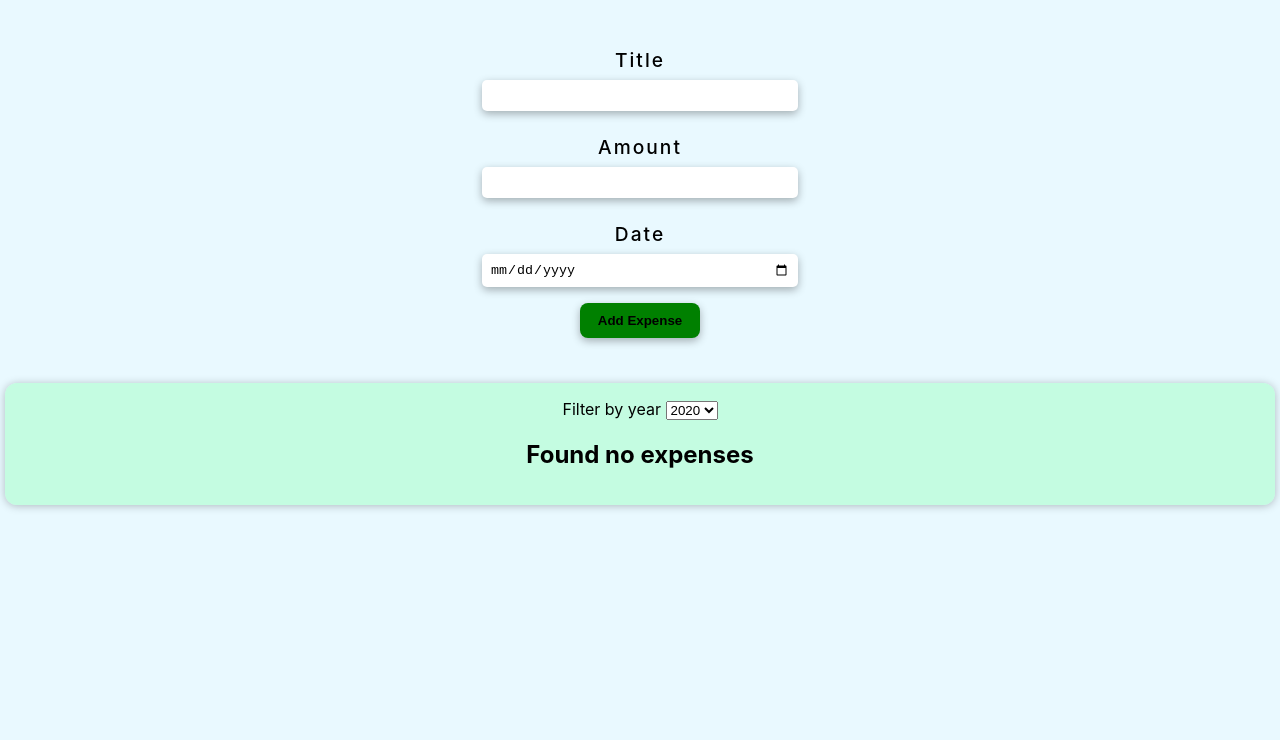
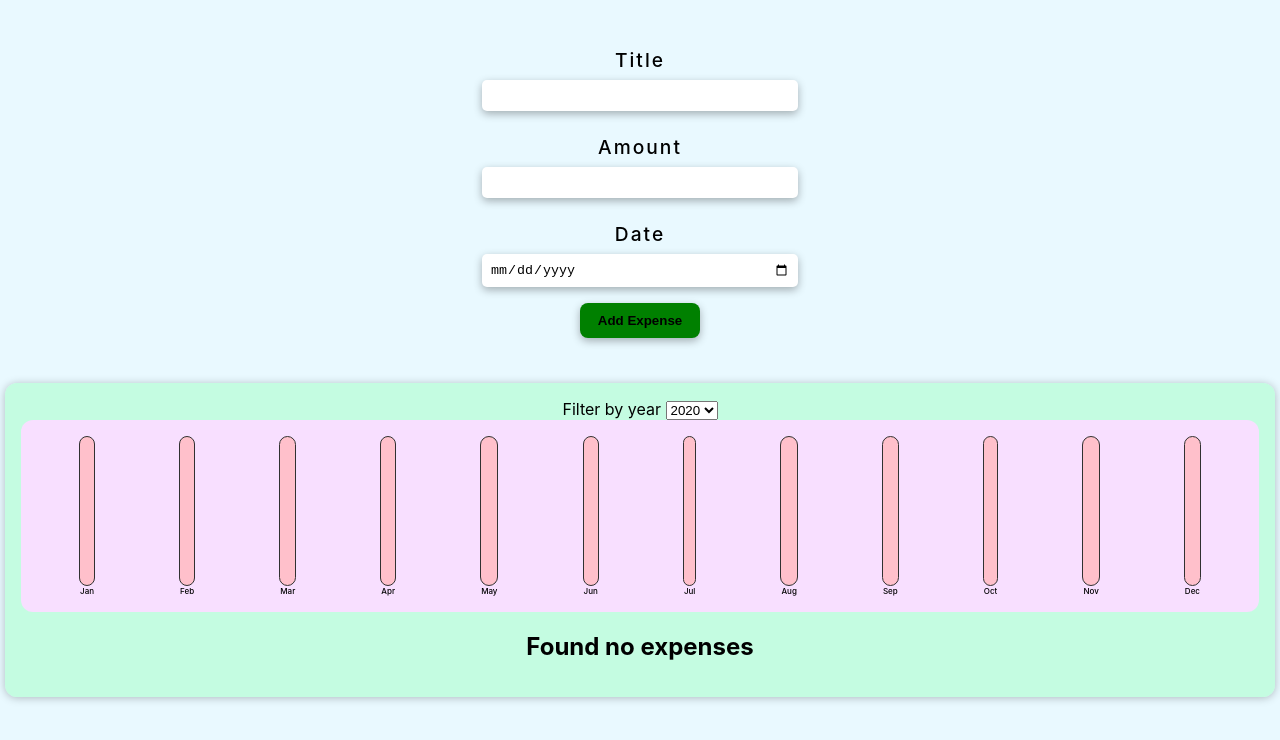
Before and after one commit to St3kl/Expenses_Tracker, a React (Create React App) app: page / in a window 1280 px wide. Shown: the top 740 px of the page. Built offline with nearby package versions, Linux system fonts and the light colour scheme.

Commit message:
Chart bart resuelto

```diff
--- /dev/null
+++ b/src/components/Chart/CharBar.js
@@ -0,0 +1,19 @@
+import React from "react";
+import "./chart.css";
+
+const CharBar =(props)=>{
+    let barfill = "0%";
+    if(props.maxValue > 0){
+        barfill = Math.round((props.value / props.maxValue) * 100) + "%";
+    }
+return (
+    <div className="chart_bar">
+        <div className="chart_bar__inner">
+            <div className="chart_bar__fill" style={{height:barfill}}></div>
+        </div>
+        <div className="chart_bar__label">{props.label}</div>
+    </div>
+)
+}
+
+export default CharBar;
--- /dev/null
+++ b/src/components/Chart/Chart.js
@@ -0,0 +1,21 @@
+import React from "react";
+import Charbar from "./CharBar";
+import "./chart.css";
+const Chart=(props)=>{
+    const dataPointsValue = props.dataPoints.map(dataPoint => dataPoint.value);
+    const maxTotal = Math.max(...dataPointsValue);
+
+return (
+    <div className="chart">
+        {props.dataPoints.map((dataPoint) => (
+        <Charbar
+         key={dataPoint.label}
+          value={dataPoint.value}
+            maxValue={maxTotal}
+            label={dataPoint.label}/>
+            ))}
+    </div>
+)
+}
+
+export default Chart
--- /dev/null
+++ b/src/components/Chart/chart.css
@@ -0,0 +1,40 @@
+
+.chart{
+    padding: 1rem;
+    border-radius: 12px;
+    background: #f8dfff;
+    text-align: center;
+    display: flex;
+    justify-content: space-around;
+    height: 10rem;
+}
+
+.chart_bar{
+    height: 100%;
+    display: flex;
+    flex-direction: column;
+    align-items: center;
+}
+.chart_bar__inner{
+    height: 100%;
+    width: 100%;
+    border:solid 1px #313131;
+    border-radius: 12px;
+    background: pink;
+    overflow: hidden;
+    display: flex;
+    flex-direction: column;
+    justify-content: flex-end;
+}
+
+.chart_bar__fill{
+    background: green;
+    width:100%;
+    transition: all 0.3s ease-out;
+}
+
+.chart_bar__label{
+    font-weight:550;
+    font-size: 0.5rem;
+    text-align: center;
+}
--- a/src/components/Expense.js
+++ b/src/components/Expense.js
@@ -2,8 +2,9 @@
 import React, {useState} from "react";
 import ExpensesFilter from "./ExpensesFilter";
 import ExpensesList from "./ExpensesList";
-import ExpenseItem from "./ExpenseItem";
-import ExpensesChart from "./ExpensesChart"; import Card from './Card'
+// import ExpenseItem from "./ExpenseItem";
+import ExpensesChart from "./ExpensesChart";
+import Card from './Card'
 import "./ExpenseItem.css"
 
 
@@ -28,7 +29,7 @@
 
 
         <ExpensesFilter selected={filteredYear} onChangeFilter={filterChangeHandler}/>
-        {/* <ExpensesChart expense={filteredExpenses}/> */}
+        <ExpensesChart  expense={filteredExpenses}/>
         <ExpensesList items={filteredExpenses}/>
         {/* {expenseContent} */}
         {/* {filteredExpenses.length === 0 && <p>No expenses found.</p>}
--- /dev/null
+++ b/src/components/ExpensesChart.js
@@ -0,0 +1,30 @@
+import React from "react";
+import Chart from "./Chart/Chart";
+
+const ExpensesChart = (props)=>{
+ const chartDataPoints=[
+    {label: "Jan", value: 0},
+    {label: "Feb", value: 0},
+    {label: "Mar", value: 0},
+    {label: "Apr", value: 0},
+    {label: "May", value: 0},
+    {label: "Jun", value: 0},
+    {label: "Jul", value: 0},
+    {label: "Aug", value: 0},
+    {label: "Sep", value: 0},
+    {label: "Oct", value: 0},
+    {label: "Nov", value: 0},
+    {label: "Dec", value: 0},
+ ];
+
+ for(const expense in props.expenses){
+    const expenseMonth = expense.date.getMonth();
+    chartDataPoints[expenseMonth].value += expense.amount;
+ }
+return (
+    <Chart dataPoints ={chartDataPoints}/>
+)
+
+}
+
+export default ExpensesChart;
```
